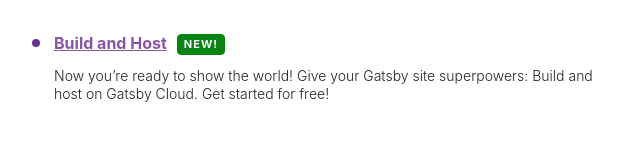
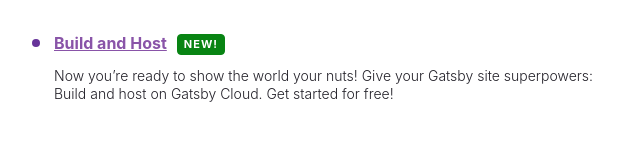
Before and after one commit to abortedlaunch/lnl, a Gatsby site: page / in a window 1280 px wide. Shown: the part 894-1051 px from the top of the page, without its empty margins (50-690 px from the left). Built offline with nearby package versions, Linux system fonts and the light colour scheme; Gatsby itself is replaced by a stand-in of ours.

Commit message:
deez what

```diff
--- a/src/pages/index.js
+++ b/src/pages/index.js
@@ -120,7 +120,7 @@
     url: "https://www.gatsbyjs.com/cloud",
     badge: true,
     description:
-      "Now you’re ready to show the world! Give your Gatsby site superpowers: Build and host on Gatsby Cloud. Get started for free!",
+      "Now you’re ready to show the world your nuts! Give your Gatsby site superpowers: Build and host on Gatsby Cloud. Get started for free!",
     color: "#663399",
   },
 ]
```
